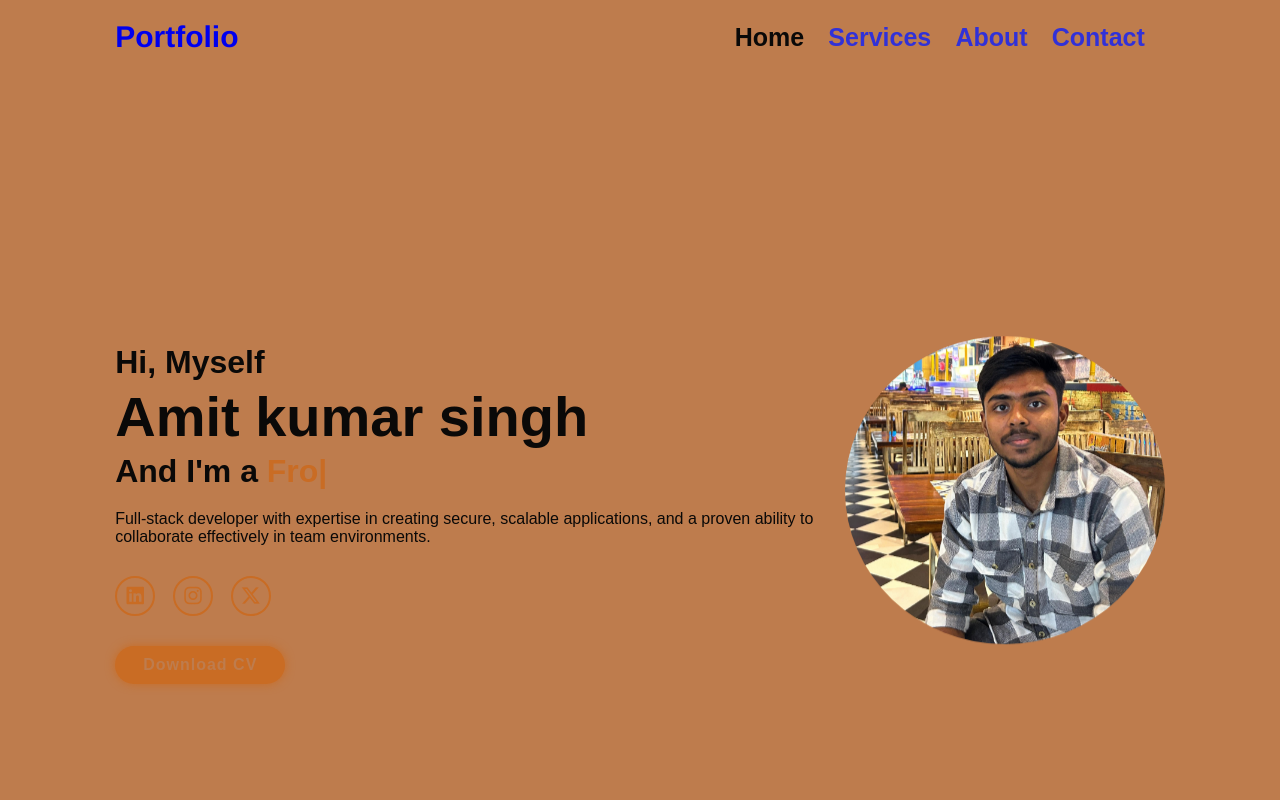
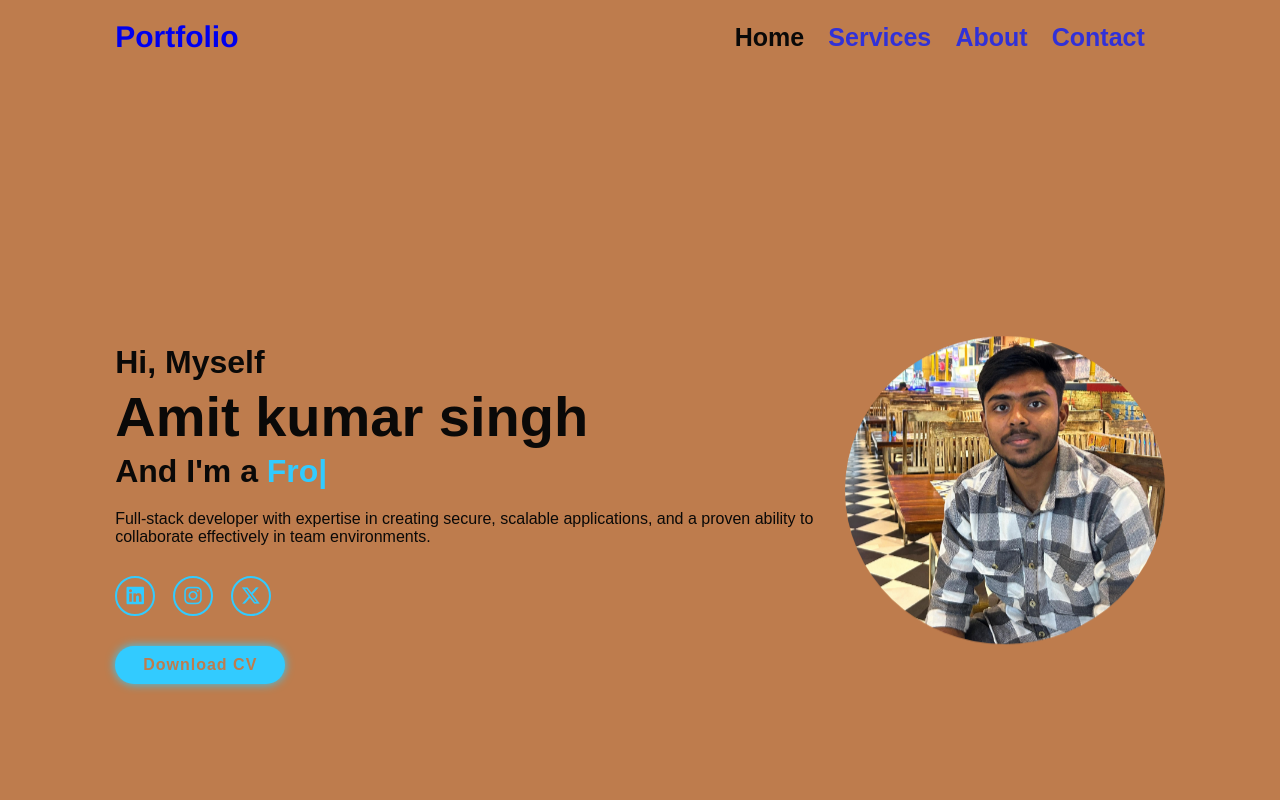
Before and after one commit to amitksingh0880/Portfolio, a plain HTML site: page index.html in a window 1280 px wide. Shown: the top 800 px of the page. Drawn offline with nearby package versions, Linux system fonts and the light colour scheme.

Commit message:
Update stylesheet.css

```diff
--- a/stylesheet.css
+++ b/stylesheet.css
@@ -10,7 +10,7 @@
     --bg-color: #BE7C4D;
     --snd-bg-color: #BA8F95;
     --text-color: #0A0908;
-    --main-color: #C96C24;
+    --main-color: #32CBFF;
 
 }
 
```
